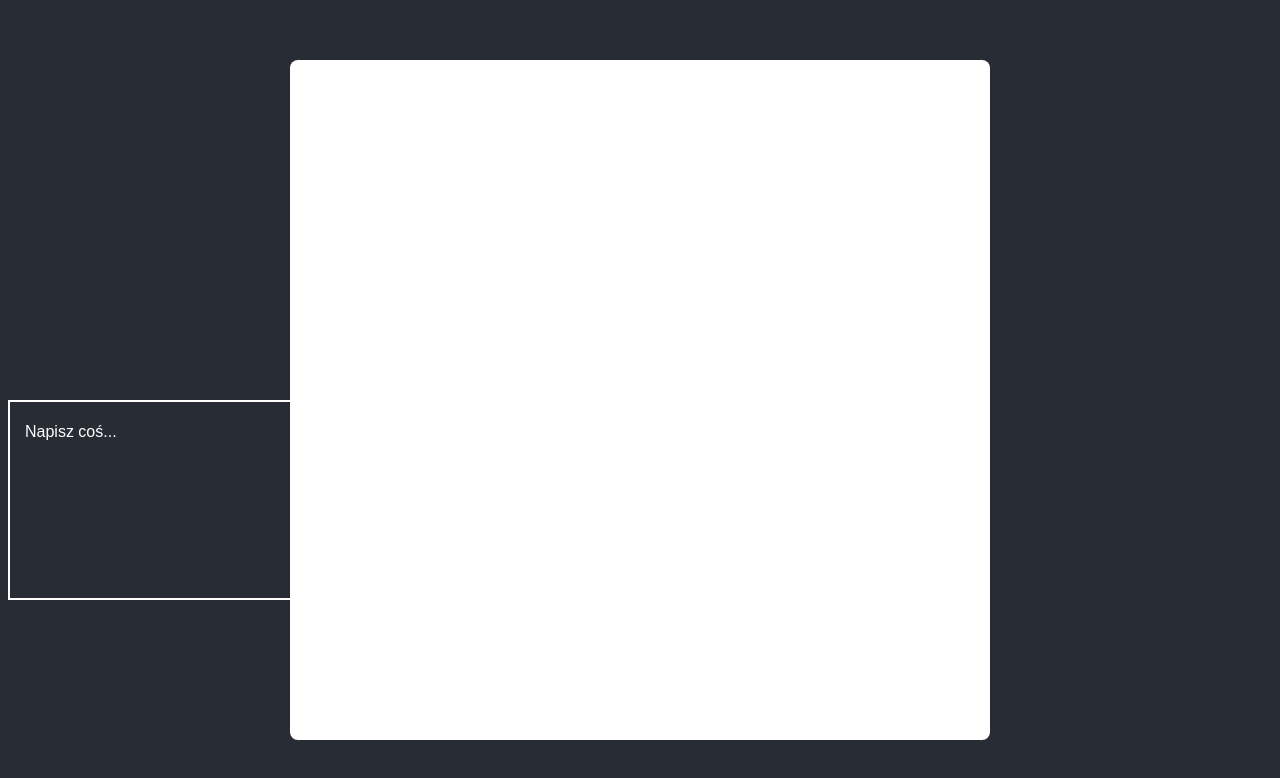
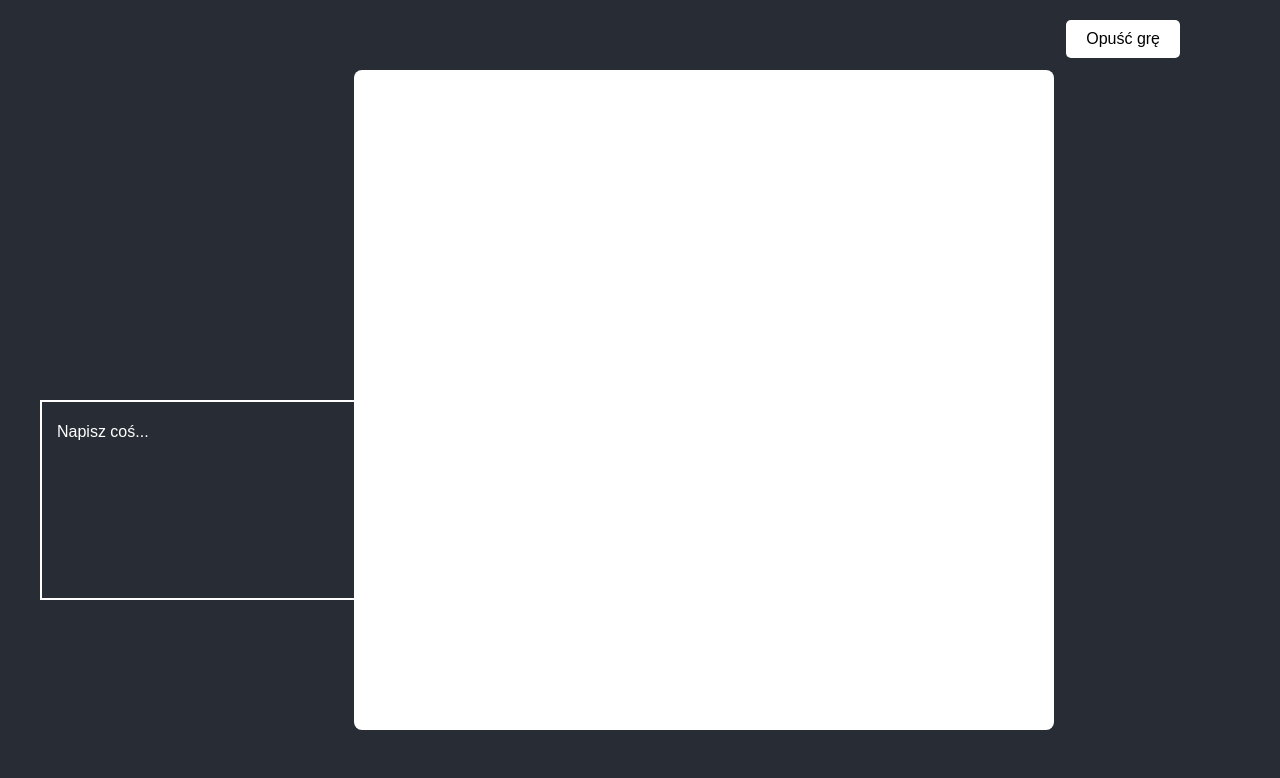
Before and after one commit to MacTireWolf/ManDon-tGetAngryGame, a React app in the folder mandontgetangrygame/: page / in a window 1280 px wide. Built offline with nearby package versions, Linux system fonts and the light colour scheme.

Commit message:
Added ExitGameButton

```diff
--- a/mandontgetangrygame/src/components/WebPage.js
+++ b/mandontgetangrygame/src/components/WebPage.js
@@ -4,6 +4,7 @@ import "../styles/components/WebPage.css";
 import "../styles/Consts.css";
 import Chat from "../organisms/Chat";
 import Board from "../organisms/Board";
+import ExitGameButton from "../organisms/ExitGameButton";
 
 const WebPage = () => {
   const title = "Chińczyk"
@@ -15,6 +16,7 @@ const WebPage = () => {
         </Helmet>
         <Chat/>
         <Board/>
+        <ExitGameButton/>
     </div>
 
 
--- /dev/null
+++ b/mandontgetangrygame/src/organisms/ExitGameButton.js
@@ -0,0 +1,13 @@
+import React from "react";
+import "../styles/organisms/ExitGameButton.css";
+
+const ExitGameButton = () => {
+
+  return (
+    <div className="ExitGameButton">
+        <button>Opuść grę</button>
+    </div>
+  );
+};
+
+export default ExitGameButton;
--- a/mandontgetangrygame/src/styles/Consts.css
+++ b/mandontgetangrygame/src/styles/Consts.css
@@ -2,4 +2,5 @@
     --webPageBackgroundColour: #282c34;
     --BoardBackgroundColour: white;
     --InputAndBorderChatColour: white;
+    --ExitGameButtonBackgroundColour: white;
 }
--- a/mandontgetangrygame/src/styles/components/WebPage.css
+++ b/mandontgetangrygame/src/styles/components/WebPage.css
@@ -1,4 +1,5 @@
 @import "../Consts.css";
+
 .WebPage{
     background-color: var(--webPageBackgroundColour);
     height: 100vh;
--- a/mandontgetangrygame/src/styles/organisms/Board.css
+++ b/mandontgetangrygame/src/styles/organisms/Board.css
@@ -3,10 +3,10 @@
 .Board {
     position: absolute;
     top: 50%;
-    left: 50%;
+    left: 55%;
     transform: translate(-50%, -50%);
     width: 700px;
-    height: 680px;
+    height: 660px;
     background-color: var(--BoardBackgroundColour);
     border-radius: 8px;
 }
--- a/mandontgetangrygame/src/styles/organisms/Chat.css
+++ b/mandontgetangrygame/src/styles/organisms/Chat.css
@@ -1,8 +1,9 @@
 @import "../Consts.css";
+
 .Chat {
     position: fixed;
     bottom: 200px;
-    left: 8px;
+    left: 40px;
     width: 400px;
     height: 200px;
     border: 2px solid var(--InputAndBorderChatColour);
--- /dev/null
+++ b/mandontgetangrygame/src/styles/organisms/ExitGameButton.css
@@ -0,0 +1,23 @@
+@import "../Consts.css";
+
+.ExitGameButton {
+    position: fixed;
+    top: 20px;
+    right: 100px;
+    z-index: 1000;
+}
+
+.ExitGameButton button {
+    padding: 10px 20px;
+    font-size: 16px;
+    background-color: var(--ExitGameButtonBackgroundColour);
+    color: black;
+    border: none;
+    border-radius: 5px;
+    cursor: pointer;
+    transition: background-color 0.3s;
+}
+
+.ExitGameButton button:hover {
+    background-color: #ff4d4d;
+}
```
